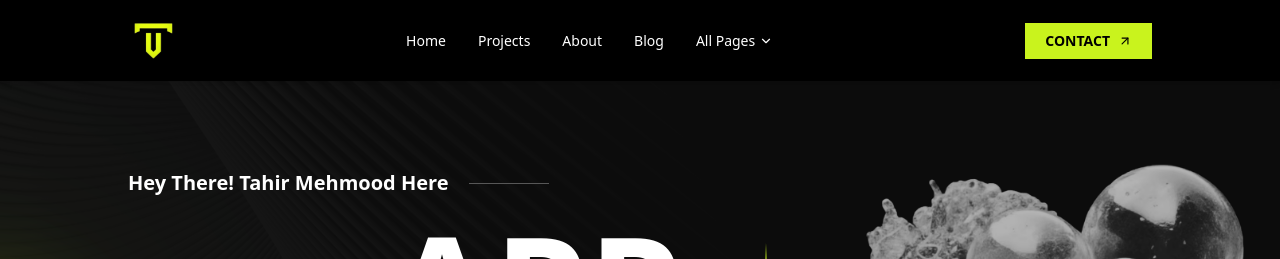
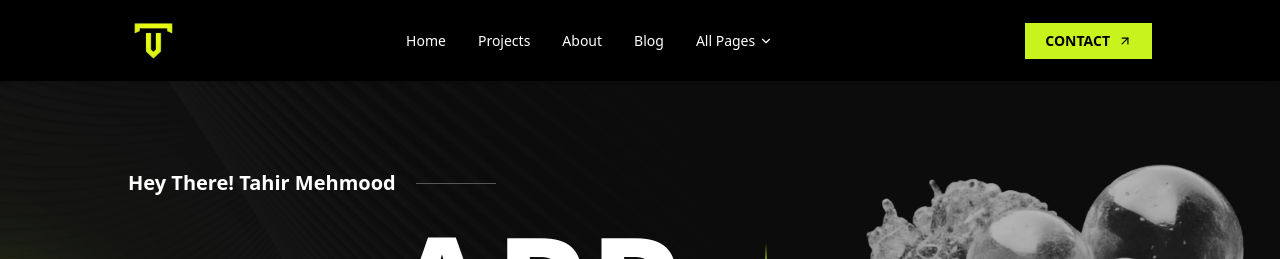
Before and after one commit to MrShahzadDeveloper/Tahir_Portfolio, a Next.js app: page / in a window 1280 px wide. Shown: the top 259 px of the page. Built offline with nearby package versions, Linux system fonts and the light colour scheme.

Commit message:
Hero Section backgroud fixed

```diff
--- a/src/section/HeroSection.tsx
+++ b/src/section/HeroSection.tsx
@@ -21,7 +21,7 @@ const HeroSection = () => {
         {/* Intro text */}
         <div className="flex flex-col sm:flex-row sm:items-center gap-3 sm:gap-5 mb-4">
           <h3 className="font-bold text-sm sm:text-xl text-center sm:text-left">
-            Hey There! Tahir Mehmood Here
+            Hey There! Tahir Mehmood
           </h3>
           <hr className="hidden sm:block w-[80px] border-[#575757]" />
         </div>
```
